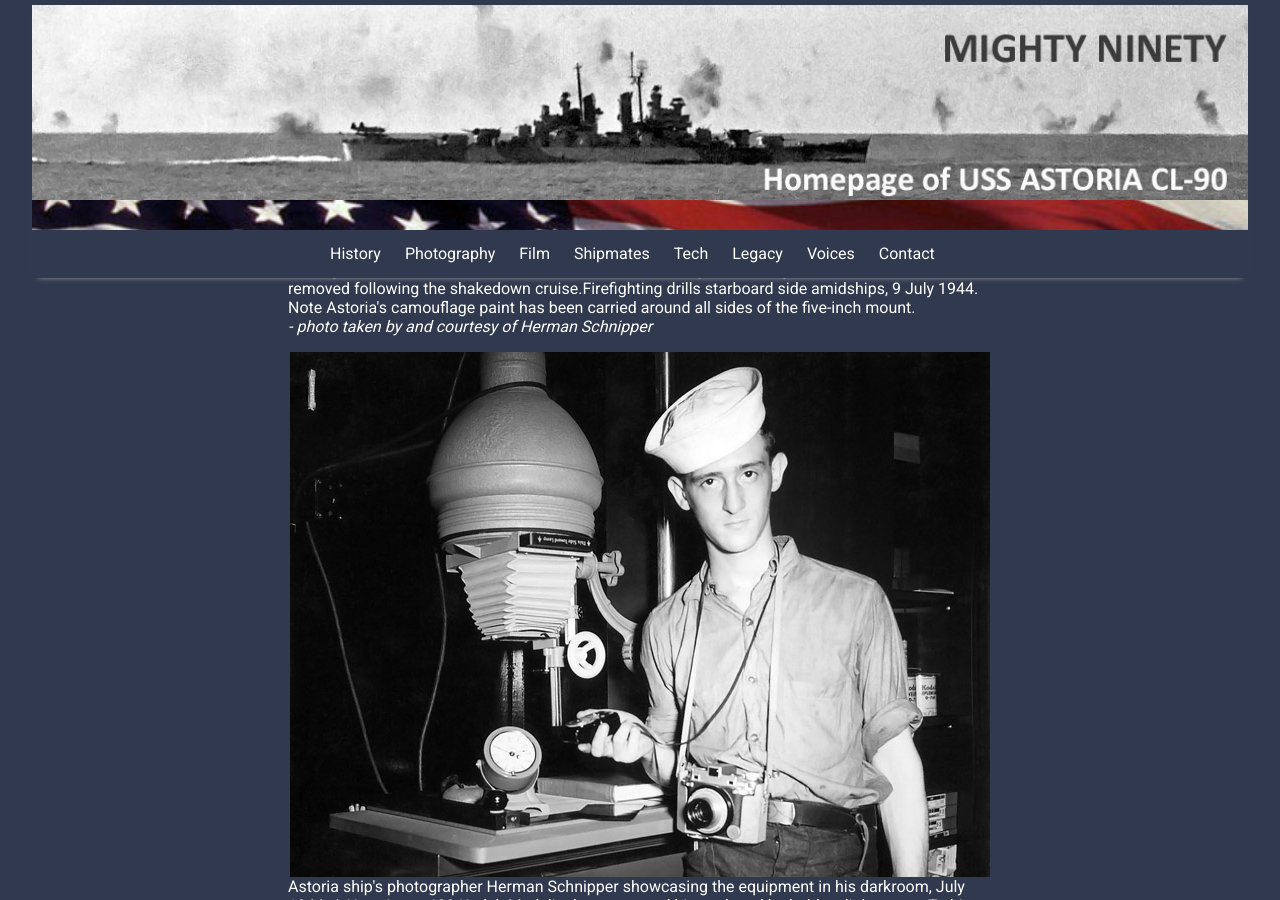
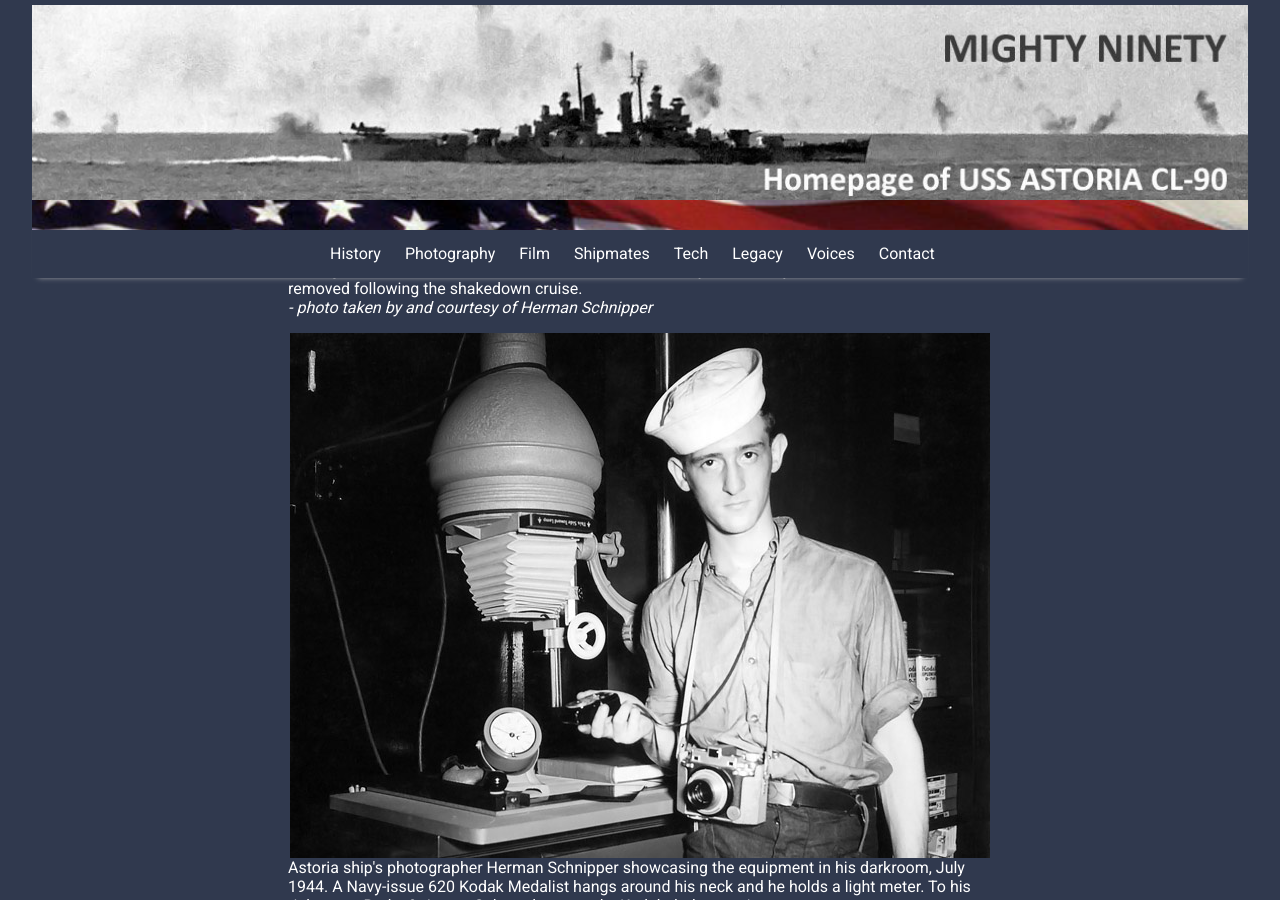
Before and after one commit to cwperry/mighty90, a Jekyll site: the page built from _posts/2020-05-29-wwii-history-chapter-3-shakedown-cruise.md, in a window 1280 px wide and 900 px high, scrolled down 10815 px. Built offline with Jekyll 4.4.1, drawn with Linux system fonts in a browser that asks for light colours; nearby versions of some CDN libraries.

Commit message:
Fixed 20mm mount image caption

```diff
--- a/_data/images.yml
+++ b/_data/images.yml
@@ -262,7 +262,7 @@ fire-drill:
   attribution: photo taken by and courtesy of Herman Schnipper
   image-url: history/1944_07_09_fire_drill_hs_3x4_700x.jpeg
 20mm-mount-damage:
-  caption: Damage to a starboard aft 20mm mount from main battery fire, 14 July 1944. These mounts were removed following the shakedown cruise.Firefighting drills starboard side amidships, 9 July 1944. Note Astoria's camouflage paint has been carried around all sides of the five-inch mount.
+  caption: Damage to a starboard aft 20mm mount from main battery fire, 14 July 1944. These mounts were removed following the shakedown cruise.
   attribution: photo taken by and courtesy of Herman Schnipper
   image-url: history/1944_07_14_damaged_20mm_mount_1_hs_crop_4x3_700x_qfyj.jpeg
 schnipper-darkroom-equipment:
```
